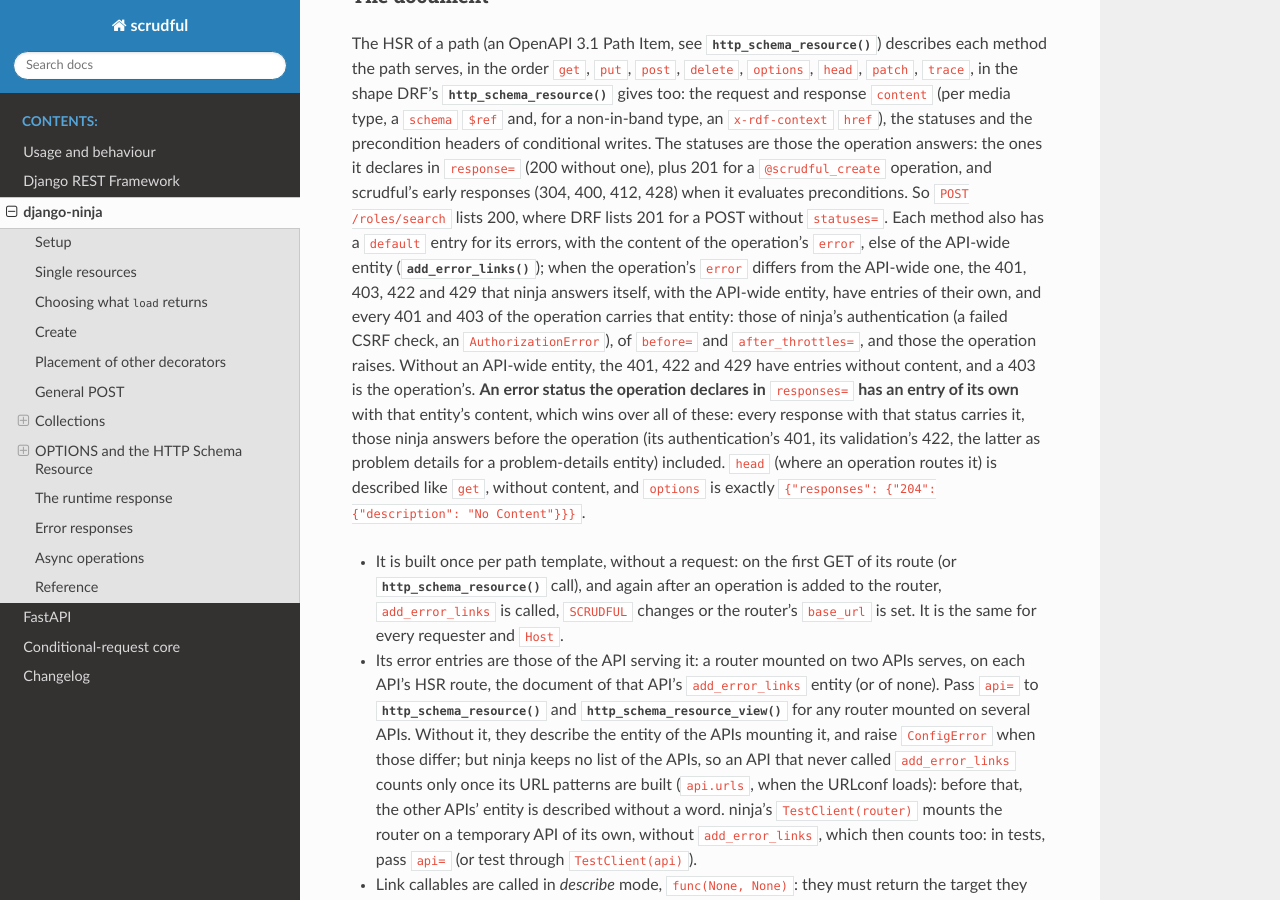
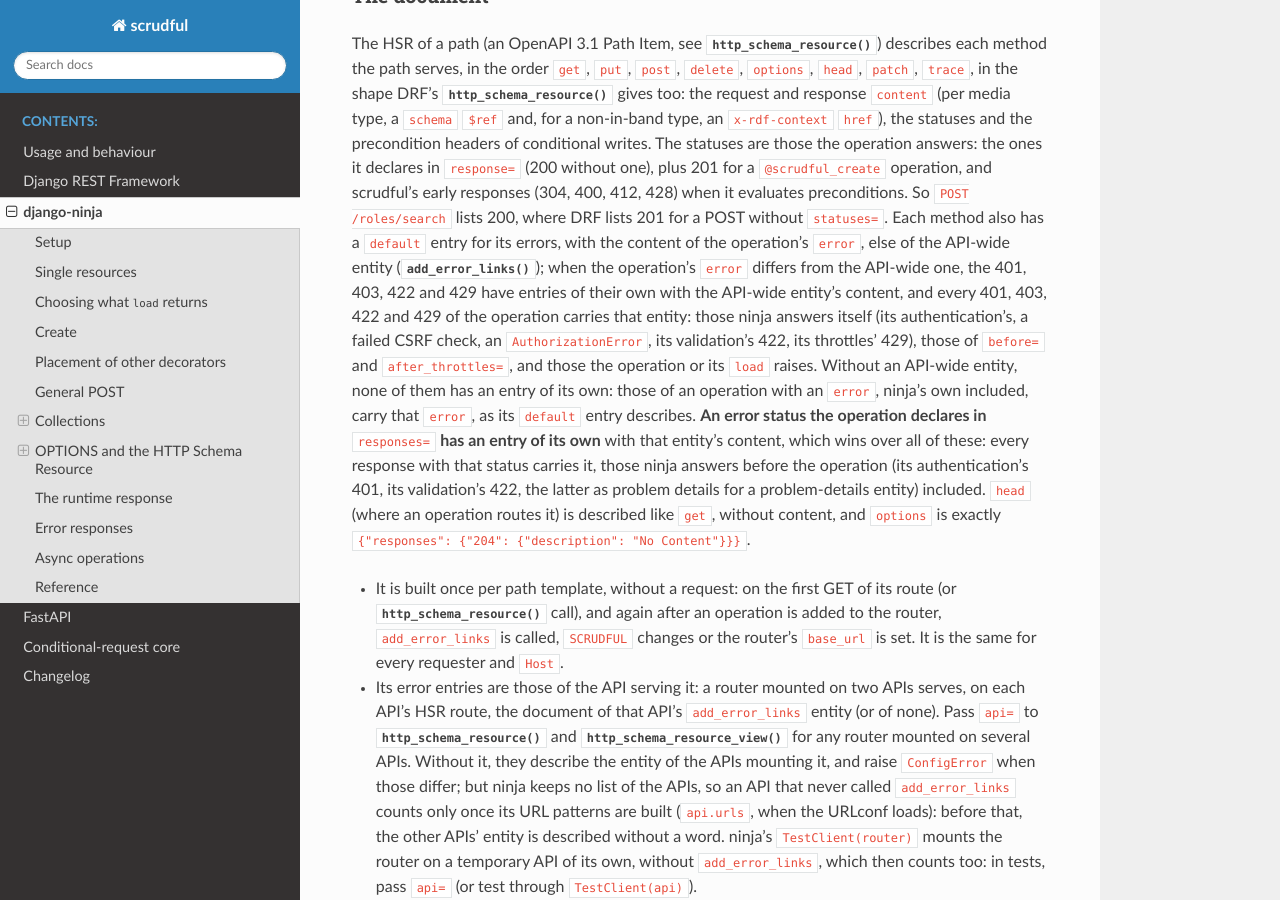
Before and after one commit to mimotoai/scrudful, a Sphinx documentation site: the page built from docs/source/ninja.rst, in a window 1280 px wide and 900 px high, scrolled down 14467 px. Built offline with Sphinx 7.4.7 and the Read the Docs theme 3.1.0, drawn with Linux system fonts in a browser that asks for light colours.

Commit message:
mr10 r2 final: G2: ninja's HSR framework error entries, as the code builds them
The CHANGELOG's all-adapters bullet, the ninja page and the module docstring
still said that without an API-wide entity the 401, 422 and 429 get entries
without content and a 403 is the operation's. Without one, ninja lists none:
its own 401, 403, 422 and 429 of an operation with error= carry that entity,
under default. With a differing one, all four have entries with its content
and every such response carries it, not only the 401 and 403.

Claude-Session: https://claude.ai/code/session_01SAZeWv3jW9kYJFL415oZPV

```diff
--- a/docs/source/ninja.rst
+++ b/docs/source/ninja.rst
@@ -839,15 +839,17 @@ plus 201 for a ``@scrudful_create`` operation, and scrudful's early responses
 ``statuses=``. Each method also has a ``default`` entry for its errors, with
 the content of the operation's ``error``, else of the API-wide entity
 (:func:`~scrudful.ninja.add_error_links`); when the operation's ``error``
-differs from the API-wide one, the 401, 403, 422 and 429 that ninja answers
-itself, with the API-wide entity, have entries of their own, and every 401 and
-403 of the operation carries that entity: those of ninja's authentication (a
-failed CSRF check, an ``AuthorizationError``), of ``before=`` and
-``after_throttles=``, and those the operation raises. Without an API-wide
-entity, the 401, 422 and 429 have entries without content, and a 403 is the
-operation's. **An error status the operation declares in** ``responses=``
-**has an entry of its own** with that entity's content, which wins over all
-of these: every response with that status carries it, those ninja answers
+differs from the API-wide one, the 401, 403, 422 and 429 have entries of their
+own with the API-wide entity's content, and every 401, 403, 422 and 429 of the
+operation carries that entity: those ninja answers itself (its
+authentication's, a failed CSRF check, an ``AuthorizationError``, its
+validation's 422, its throttles' 429), those of ``before=`` and
+``after_throttles=``, and those the operation or its ``load`` raises. Without
+an API-wide entity, none of them has an entry of its own: those of an
+operation with an ``error``, ninja's own included, carry that ``error``, as
+its ``default`` entry describes. **An error status the operation declares
+in** ``responses=`` **has an entry of its own** with that entity's content,
+which wins over all of these: every response with that status carries it, those ninja answers
 before the operation (its authentication's 401, its validation's 422, the
 latter as problem details for a problem-details entity) included. ``head``
 (where an operation routes it) is described like ``get``, without content, and
```
Also changed, not shown: CHANGELOG.rst (+6 -3 lines), 1 other file.
